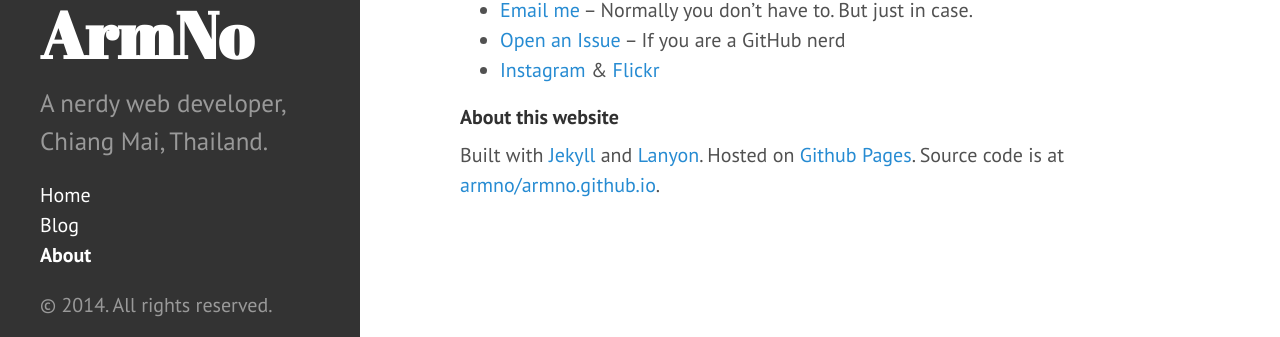
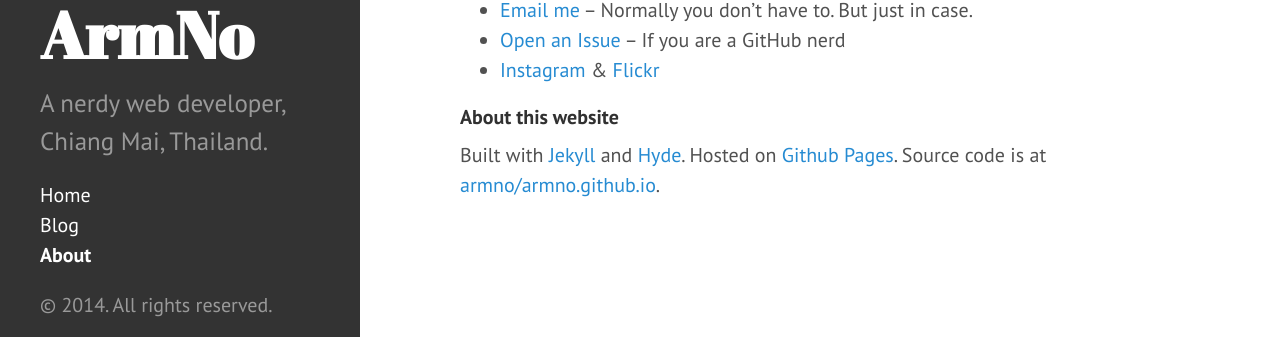
Before and after one commit to armno/armno.github.io, a Jekyll site: the page built from about/index.md, in a window 1280 px wide and 1152 px high. Shown: the part 792-1129 px from the top of the window. Built offline with Jekyll 4.4.1, drawn with Linux system fonts in a browser that asks for light colours; Markdown is read by kramdown in place of the engine named in the settings.

Commit message:
built with hyde

```diff
--- a/about/index.md
+++ b/about/index.md
@@ -23,4 +23,4 @@ My hobbies other than web are usually about [photography](http://www.flickr.com/
 
 #### About this website
 
-Built with [Jekyll](http://jekyllrb.com) and [Lanyon](http://lanyon.getpoole.com/). Hosted on [Github Pages](http://pages.github.com). Source code is at [armno/armno.github.io](https://github.com/armno/armno.github.io).
+Built with [Jekyll](http://jekyllrb.com) and [Hyde](http://hyde.getpoole.com/). Hosted on [Github Pages](http://pages.github.com). Source code is at [armno/armno.github.io](https://github.com/armno/armno.github.io).
```
